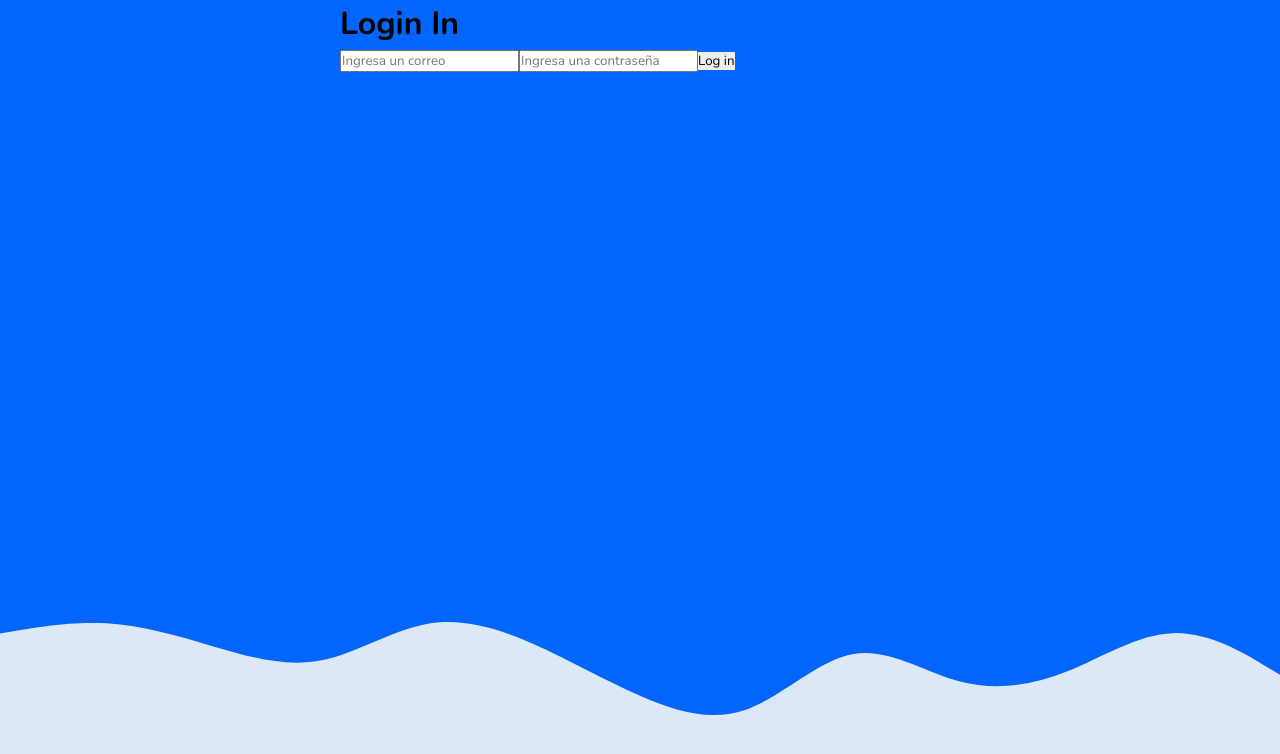
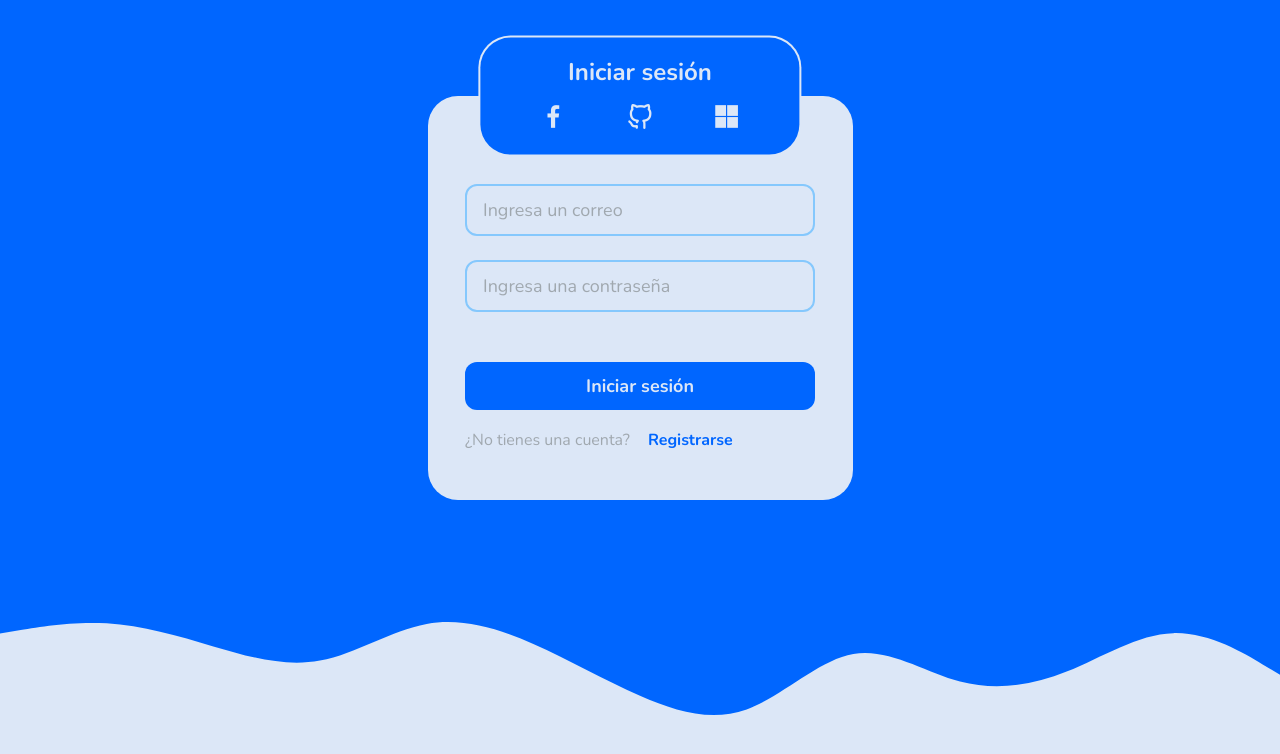
Before and after one commit to StalinAM/easy-money-app, a React (Vite) app: page /signin in a window 1280 px wide. Shown: the top 754 px of the page. Built offline with nearby package versions, Linux system fonts and the light colour scheme; no server answers.

Commit message:
add style

```diff
--- a/src/routes/SignIn.jsx
+++ b/src/routes/SignIn.jsx
@@ -1,14 +1,105 @@
 import React, { useState } from 'react'
 import { signInWithEmailAndPassword } from 'firebase/auth'
 import { auth } from '../firebase/firebase'
-import { useNavigate } from 'react-router-dom'
+import { Link, useNavigate } from 'react-router-dom'
 import styled from 'styled-components'
 
-const Cointainer = styled.main`
-  min-height: 100vh;
+const Container = styled.section`
+  display: flex;
+  justify-content: center;
+`
+const Content = styled.div`
+  background-color: ${(props) => props.theme.white};
+  position: relative;
+  border-radius: 30px;
+  width: 425px;
+  padding: 5.5rem 0 3rem;
+`
+const Header = styled.header`
+  position: absolute;
+  width: 75%;
+  background-color: ${(props) => props.theme.blue};
+  margin: auto;
+  padding: 1rem 0;
+  border-radius: 30px;
+  display: flex;
+  flex-direction: column;
+  justify-content: center;
+  align-items: center;
+  gap: 0.5rem;
+  box-shadow: #dce7f7 0px 0px 0px 2px;
+  h1 {
+    color: ${(props) => props.theme.white};
+    font-size: ${(props) => props.theme.lFont};
+  }
+  top: 0;
+  right: 50%;
+  transform: translate(50%, -50%);
+`
+const FormC = styled.form`
+  display: flex;
+  flex-direction: column;
+  max-width: 350px;
+  gap: 1.125rem;
+  margin: 0 auto;
+`
+const BoxData = styled.section`
+  padding: 0;
+  display: flex;
+  flex-direction: column;
+  gap: 1.5rem;
+  margin-bottom: 2rem;
+`
+const Input = styled.input`
+  border: 2px solid ${(props) => props.theme.xLightBlue};
+  padding: 0.75rem 1rem;
+  border-radius: 12px;
+  background: none;
+  color: ${(props) => props.theme.darkBlue};
+  font-weight: 400;
+  font-size: ${(props) => props.theme.mFont};
+  &::placeholder {
+    color: ${(props) => props.theme.gray};
+  }
+`
+const SubmitBtn = styled.button`
+  padding: 0.75rem 1rem;
+  border-radius: 12px;
+  color: ${(props) => props.theme.white};
+  font-weight: 700;
+  background-color: ${(props) => props.theme.blue};
+  font-size: ${(props) => props.theme.mFont};
+  &:hover {
+    background-color: ${(props) => props.theme.lightBlue};
+  }
+`
+const SignUp = styled.p`
+  display: flex;
+  gap: 1.125rem;
+  color: ${(props) => props.theme.gray};
+  a {
+    font-weight: 700;
+    color: ${(props) => props.theme.blue};
+    position: relative;
 
-  max-width: 600px;
-  margin: auto;
+    &:hover {
+      color: ${(props) => props.theme.lightBlue};
+    }
+  }
+`
+const SigninRS = styled.div`
+  display: flex;
+  justify-content: space-evenly;
+  align-items: center;
+  width: 100%;
+  i {
+    cursor: pointer;
+    font-size: 1.7rem;
+    color: ${(props) => props.theme.white};
+    &:hover {
+      color: ${(props) => props.theme.lightBlue};
+    }
+  }
 `
 function SignIn() {
   const [email, setEmail] = useState('')
@@ -28,24 +119,38 @@ function SignIn() {
     }
   }
   return (
-    <Cointainer>
-      <form onSubmit={signIn}>
-        <h1>Login In</h1>
-        <input
+    <Container>
+      <Content>
+        <Header>
+          <h1>Iniciar sesión</h1>
+          <SigninRS>
+            <i className='uil uil-facebook-f'></i>
+            <i className='uil uil-github-alt'></i>
+            <i className='uil uil-microsoft'></i>
+          </SigninRS>
+        </Header>
+        <FormC onSubmit={signIn}>
+          <BoxData>
+            <Input
               type='email'
               placeholder='Ingresa un correo'
               value={email}
               onChange={(e) => setEmail(e.target.value)}
             />
-        <input
+            <Input
               type='password'
               placeholder='Ingresa una contraseña'
               value={password}
               onChange={(e) => setPassword(e.target.value)}
             />
-        <button type='submit'>Log in</button>
-      </form>
-    </Cointainer>
+          </BoxData>
+          <SubmitBtn type='submit'>Iniciar sesión</SubmitBtn>
+          <SignUp>
+            ¿No tienes una cuenta?<Link to='/signup'>Registrarse</Link>
+          </SignUp>
+        </FormC>
+      </Content>
+    </Container>
   )
 }
 
```
Lines whose indentation alone changed are shown as unchanged.
